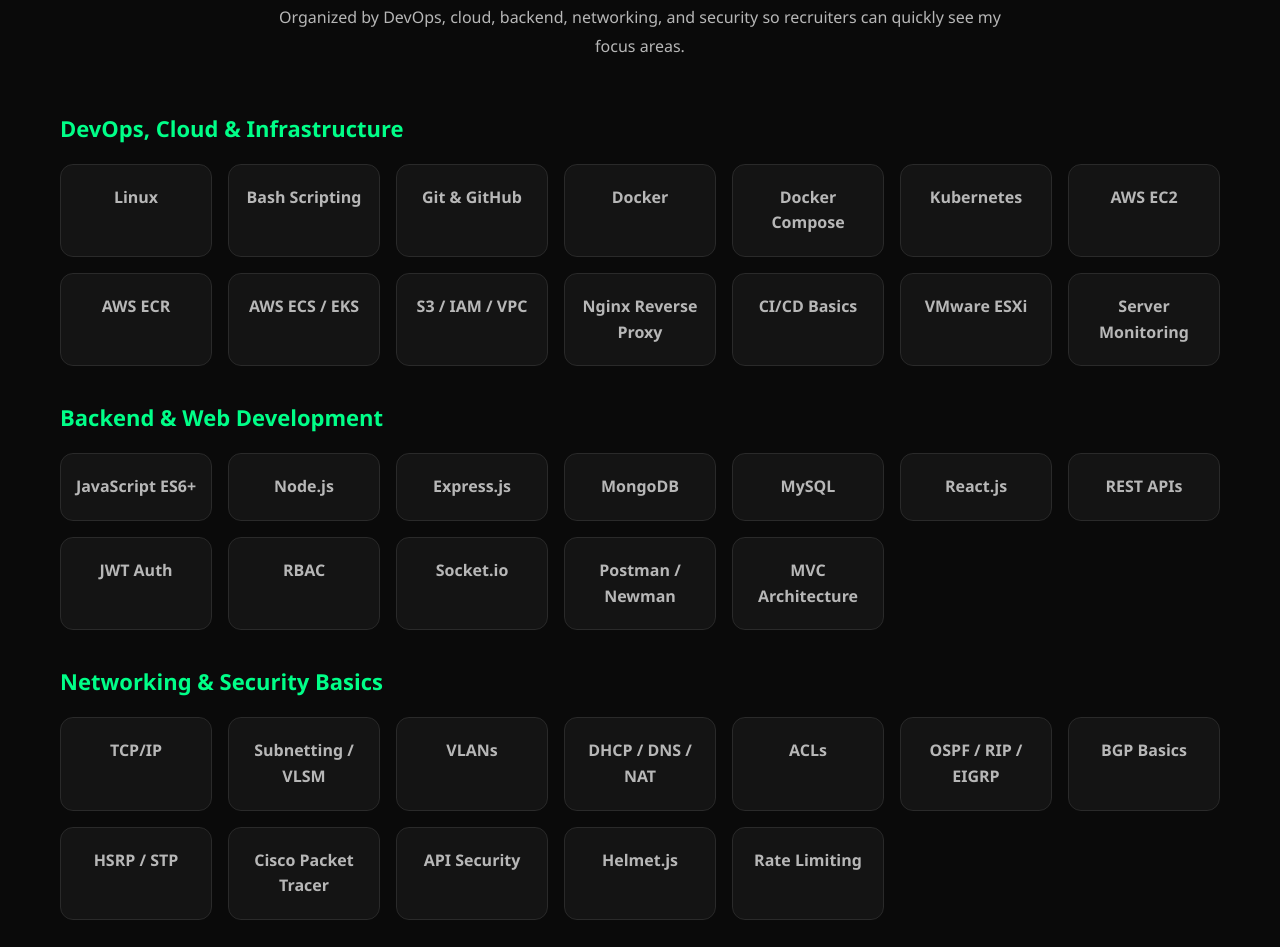
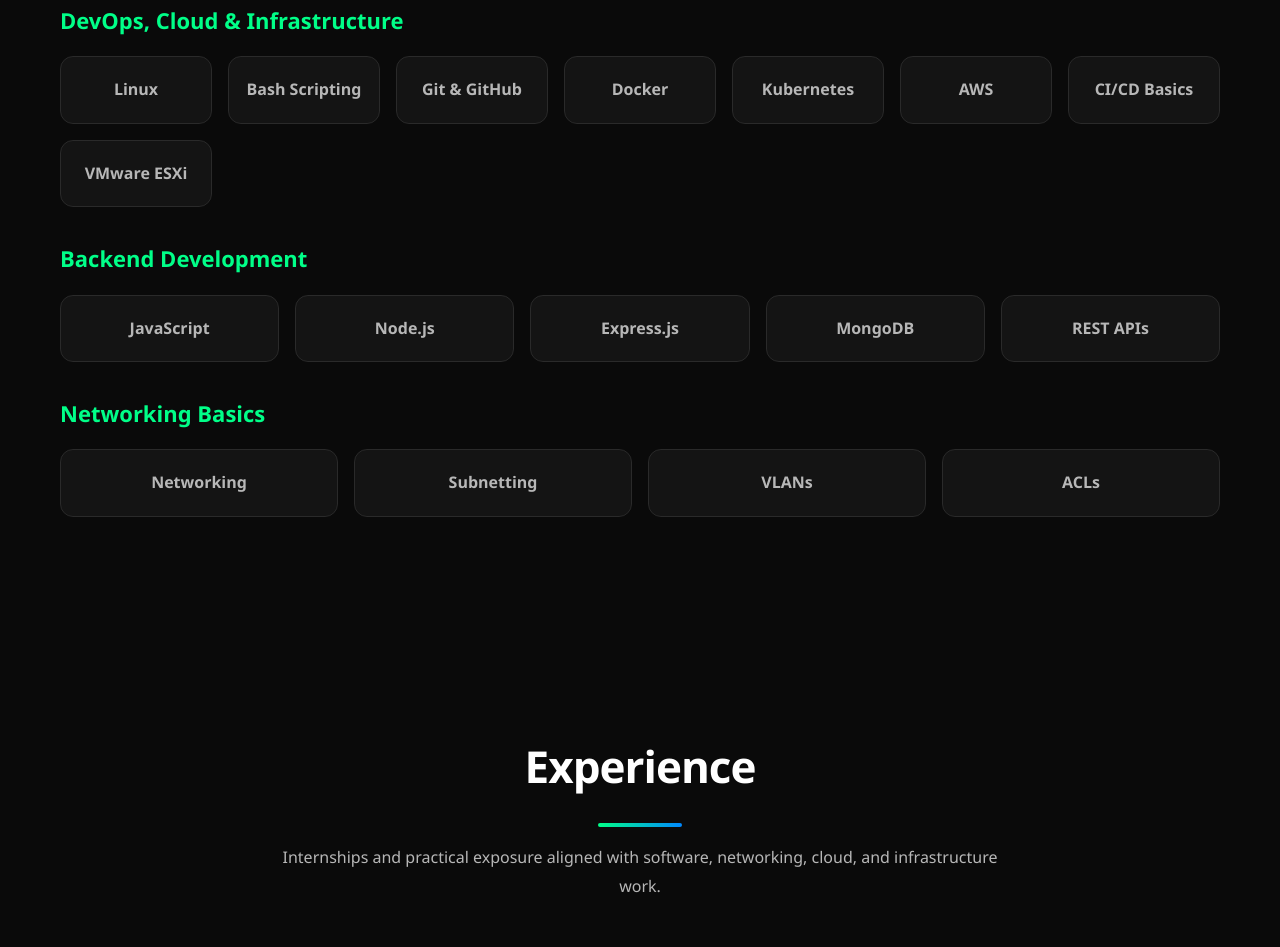
Before and after one commit to farazAhmed03/farazAhmed03.github.io, a plain HTML site: page index.html in a window 1280 px wide. Shown: the part 1733-2680 px from the top of the page. Drawn offline with Linux system fonts and the light colour scheme.

Commit message:
Refactor skills section layout in index.html
Updated the skills section to improve structure and clarity.

```diff
--- a/index.html
+++ b/index.html
@@ -611,63 +611,39 @@
     <section id="skills">
     <div class="container">
         <h2 class="section-title">Technical Skills</h2>
-        <p class="section-subtitle">
-          Organized by DevOps, cloud, backend, networking, and security so recruiters can quickly see my focus areas.
-        </p>
 
         <div class="skills-category">
             <h3>DevOps, Cloud & Infrastructure</h3>
             <div class="skills-grid">
-            <div class="skill-card">Linux</div>
-            <div class="skill-card">Bash Scripting</div>
-            <div class="skill-card">Git & GitHub</div>
-            <div class="skill-card">Docker</div>
-            <div class="skill-card">Docker Compose</div>
-            <div class="skill-card">Kubernetes</div>
-            <div class="skill-card">AWS EC2</div>
-            <div class="skill-card">AWS ECR</div>
-            <div class="skill-card">AWS ECS / EKS</div>
-            <div class="skill-card">S3 / IAM / VPC</div>
-            <div class="skill-card">Nginx Reverse Proxy</div>
-            <div class="skill-card">CI/CD Basics</div>
-            <div class="skill-card">VMware ESXi</div>
-            <div class="skill-card">Server Monitoring</div>
+                <div class="skill-card"><span>Linux</span></div>
+                <div class="skill-card"><span>Bash Scripting</span></div>
+                <div class="skill-card"><span>Git & GitHub</span></div>
+                <div class="skill-card"><span>Docker</span></div>
+                <div class="skill-card"><span>Kubernetes</span></div>
+                <div class="skill-card"><span>AWS</span></div>
+                <div class="skill-card"><span>CI/CD Basics</span></div>
+                <div class="skill-card"><span>VMware ESXi</span></div>
             </div>
         </div>
 
         <div class="skills-category">
-          <h3>Backend & Web Development</h3>
+            <h3>Backend Development</h3>
             <div class="skills-grid">
-            <div class="skill-card">JavaScript ES6+</div>
-            <div class="skill-card">Node.js</div>
-            <div class="skill-card">Express.js</div>
-            <div class="skill-card">MongoDB</div>
-            <div class="skill-card">MySQL</div>
-            <div class="skill-card">React.js</div>
-            <div class="skill-card">REST APIs</div>
-            <div class="skill-card">JWT Auth</div>
-            <div class="skill-card">RBAC</div>
-            <div class="skill-card">Socket.io</div>
-            <div class="skill-card">Postman / Newman</div>
-            <div class="skill-card">MVC Architecture</div>
+                <div class="skill-card"><span>JavaScript</span></div>
+                <div class="skill-card"><span>Node.js</span></div>
+                <div class="skill-card"><span>Express.js</span></div>
+                <div class="skill-card"><span>MongoDB</span></div>
+                <div class="skill-card"><span>REST APIs</span></div>
             </div>
         </div>
 
         <div class="skills-category">
-          <h3>Networking & Security Basics</h3>
+            <h3>Networking Basics</h3>
             <div class="skills-grid">
-            <div class="skill-card">TCP/IP</div>
-            <div class="skill-card">Subnetting / VLSM</div>
-            <div class="skill-card">VLANs</div>
-            <div class="skill-card">DHCP / DNS / NAT</div>
-            <div class="skill-card">ACLs</div>
-            <div class="skill-card">OSPF / RIP / EIGRP</div>
-            <div class="skill-card">BGP Basics</div>
-            <div class="skill-card">HSRP / STP</div>
-            <div class="skill-card">Cisco Packet Tracer</div>
-            <div class="skill-card">API Security</div>
-            <div class="skill-card">Helmet.js</div>
-            <div class="skill-card">Rate Limiting</div>
+                <div class="skill-card"><span>Networking</span></div>
+                <div class="skill-card"><span>Subnetting</span></div>
+                <div class="skill-card"><span>VLANs</span></div>
+                <div class="skill-card"><span>ACLs</span></div>
             </div>
         </div>
     </div>
```
Lines whose indentation alone changed are shown as unchanged.
